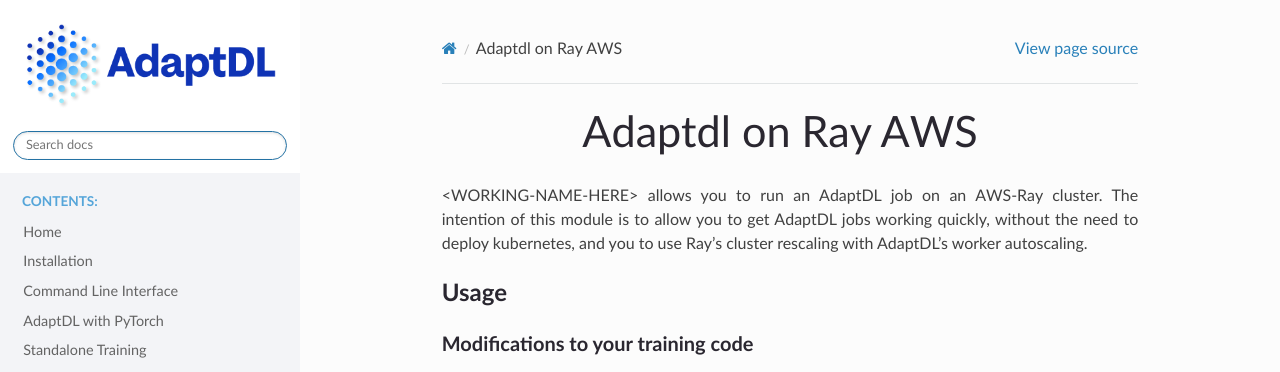
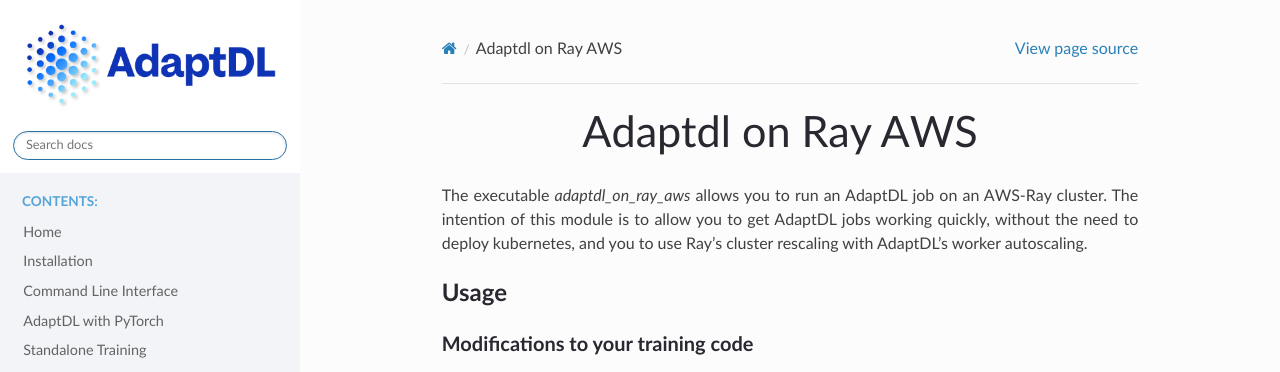
Before and after one commit to petuum/adaptdl, a Sphinx documentation site: the page built from docs/ray/aws_ray_adaptdl.rst, in a window 1280 px wide and 900 px high. Shown: the top 372 px of the window. Built offline with Sphinx 7.4.7 and the Read the Docs theme 2.0.0, drawn with Linux system fonts in a browser that asks for light colours; pages that are not in the unit, such as notebooks, are missing from menus; some of the changed text lies outside the part shown.

Commit message:
fix docs

```diff
--- a/docs/ray/aws_ray_adaptdl.rst
+++ b/docs/ray/aws_ray_adaptdl.rst
@@ -1,7 +1,7 @@
 Adaptdl on Ray AWS
 ==================
 
-<WORKING-NAME-HERE> allows you to run an AdaptDL job on an AWS-Ray cluster.
+The executable `adaptdl_on_ray_aws` allows you to run an AdaptDL job on an AWS-Ray cluster.
 The intention of this module is to allow you to get AdaptDL jobs working quickly, without the need to deploy kubernetes, and you to use Ray's cluster rescaling with AdaptDL's worker autoscaling.
 
 Usage
@@ -44,7 +44,7 @@
       BlockDeviceMappings:
         - DeviceName: /dev/sda1
           Ebs:
-             VolumeSize: 100 #  Feel free to change this value
+            VolumeSize: 100 #  Feel free to change this value
 
 Just creating the EBS volume will not make it available for docker. You will also need to format and mount the volume as part of the initialization commands:
 
@@ -71,11 +71,13 @@
 
 Once the cluster has been deployed, you will need the address and port of the cluster head. Generally, this will be of the form ``<head-node-ip>:10001``. Make sure that you have access to that port via the AWS subnet and inbound rules.
 
+On your local machine, make sure to install the pip package for ``adaptdl_ray``. This package includes the launcher script, and will generally install it in ``/usr/local/bin/adaptdl_on_ray_aws``.
+
 If you have some AdaptDL training code runnable at ``code.py`` via ``python3 code.py <command-line-args>``, you can run the training code on Ray via
 
-``python3 adaptdl-ray -u "ray://head-node-ip:10001" -f code.py -m <maximum-number-of-workers> --cpus <cpus-per-worker> --gpus <gpus-per-worker> -- <command-line-args>``
+``./usr/local/bin/adaptdl_on_ray_aws -u "ray://head-node-ip:10001" -f code.py -m <maximum-number-of-workers> --cpus <cpus-per-worker> --gpus <gpus-per-worker> -- <command-line-args>``
 
-If your local version of Python does not match the cluster's, Ray will not work. In this case, one option is to run the command within a Docker container. Be sure to mount your code directory in the container, e.g. via `-v`.
+If your local version of Python does not match the cluster's, Ray will not work. In this case, one option is to run the command within a Docker container. Be sure to mount your code directory in the container, e.g. via ``-v``.
 
 Retrieving your trained model
 ^^^^^^^^^^^^^^^^^^^^^^^^^^^^^
@@ -89,9 +91,9 @@
 
 1. Install the AWS CLI and authenticate.
 2. Inside the ``example/ray/aws`` directory, run ``ray up -y cluster.yaml -v``. Note: running this step will create an AWS EC2 cluster, which will cost money
-3. Keep track of the ip and port `ray up` returns.
-4. Install Docker or the exact Python version used by your cluster. You can determine the python version by running `ray attach <cluster-config-file`, and then running Python.
-5. Still inside ``example/ray/aws``, run ``docker run <docker version> python3 adaptdl_ray.py -f main.py -m 3 -u ray://<ip>:<port> -- -autoscale-bsz``. If you are using Python. then install the requirements in ``ray/aws/requirements.txt`` and run ``python3 adaptdl_ray.py -f main.py -m 3 -u ray://<ip>:<port> -- -autoscale-bsz``.
+3. Keep track of the ip and port ``ray up`` returns.
+4. Install Docker or the exact Python version used by your cluster. You can determine the python version by running ``ray attach <cluster-config-file``, and then running Python.
+5. Still inside ``example/ray/aws``, run ``docker run <docker version> python3 adaptdl_ray.py -f main.py -m 3 -u ray://<ip>:<port> -- -autoscale-bsz``. If you are using Python. then install the requirements in ``ray/aws/requirements.txt`` and run ``./usr/local/bin/adaptdl_on_ray_aws -f main.py -m 3 -u ray://<ip>:<port> -- -autoscale-bsz``.
 
 Advanced Usage
 --------------
```
